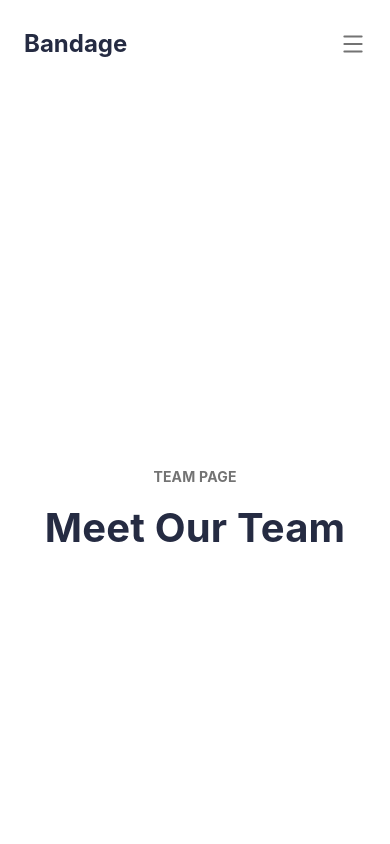
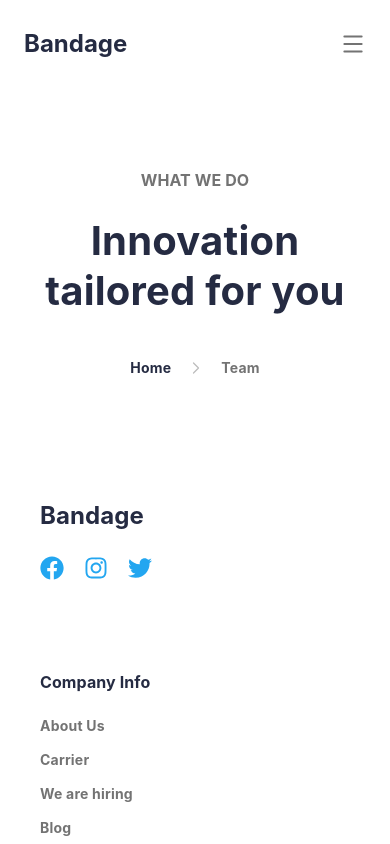
Before and after one commit to orkunorhan/ecommerce-platform, a React (Vite) app: page /team in a window 390 px wide. Shown: the top 844 px of the page. Built offline with nearby package versions, Linux system fonts and the light colour scheme.

Commit message:
feat: implement team hero section
- Create reusable TeamHero component
- Add Team Page hero content data
- Implement responsive hero heading and breadcrumb
- Connect breadcrumb navigation to Home Page
- Match the Figma mobile and desktop layouts

```diff
--- /dev/null
+++ b/src/components/team/TeamHero.jsx
@@ -0,0 +1,53 @@
+import { ChevronRight } from "lucide-react";
+import { Link } from "react-router-dom";
+
+function TeamHero({
+    eyebrow,
+    titleFirstLine,
+    titleSecondLine,
+    breadcrumb,
+}) {
+    return (
+        <section className="flex w-full justify-center bg-white px-6 py-20 lg:py-24">
+            <div className="flex w-full max-w-[1050px] flex-col items-center text-center">
+                <p className="text-base font-bold uppercase leading-6 tracking-[0.1px] text-[#737373]">
+                    {eyebrow}
+                </p>
+
+                <h1 className="mt-6 text-[40px] font-bold leading-[50px] tracking-[0.2px] text-[#252B42] lg:text-[58px] lg:leading-[80px]">
+                    <span className="block lg:inline">
+                        {titleFirstLine}
+                    </span>
+
+                    <span className="block lg:ml-3 lg:inline">
+                        {titleSecondLine}
+                    </span>
+                </h1>
+
+                <nav
+                    aria-label="Breadcrumb"
+                    className="mt-10 flex items-center gap-[15px]"
+                >
+                    <Link
+                        to="/"
+                        className="text-sm font-bold leading-6 tracking-[0.2px] text-[#252B42]"
+                    >
+                        {breadcrumb.homeLabel}
+                    </Link>
+
+                    <ChevronRight
+                        size={20}
+                        strokeWidth={1.5}
+                        className="text-[#BDBDBD]"
+                    />
+
+                    <span className="text-sm font-bold leading-6 tracking-[0.2px] text-[#737373]">
+                        {breadcrumb.currentLabel}
+                    </span>
+                </nav>
+            </div>
+        </section>
+    );
+}
+
+export default TeamHero;
--- /dev/null
+++ b/src/data/teamHero.js
@@ -0,0 +1,11 @@
+const teamHero = {
+  eyebrow: "What We Do",
+  titleFirstLine: "Innovation",
+  titleSecondLine: "tailored for you",
+  breadcrumb: {
+    homeLabel: "Home",
+    currentLabel: "Team",
+  },
+};
+
+export default teamHero;
--- a/src/pages/TeamPage.jsx
+++ b/src/pages/TeamPage.jsx
@@ -1,14 +1,16 @@
+import TeamHero from "../components/team/TeamHero";
+import teamHero from "../data/teamHero";
+
 function TeamPage() {
     return (
-        <section className="flex min-h-screen flex-col items-center justify-center px-6 py-20 text-center">
-            <p className="text-sm font-bold uppercase tracking-[0.2px] text-[#737373]">
-                Team Page
-            </p>
-
-            <h1 className="mt-4 text-[40px] font-bold leading-[50px] tracking-[0.2px] text-[#252B42]">
-                Meet Our Team
-            </h1>
-        </section>
+        <>
+            <TeamHero
+                eyebrow={teamHero.eyebrow}
+                titleFirstLine={teamHero.titleFirstLine}
+                titleSecondLine={teamHero.titleSecondLine}
+                breadcrumb={teamHero.breadcrumb}
+            />
+        </>
     );
 }
 
```
